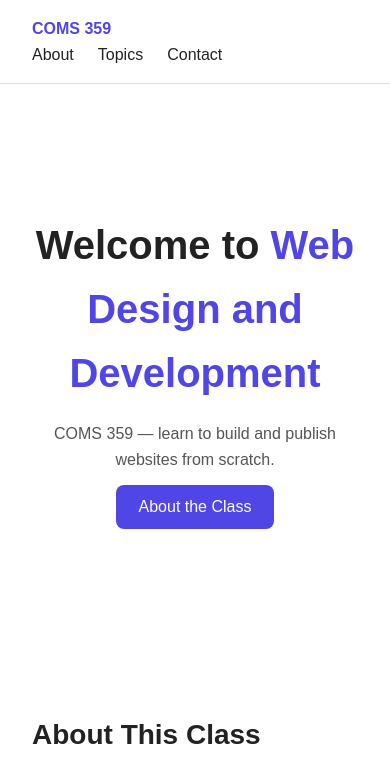
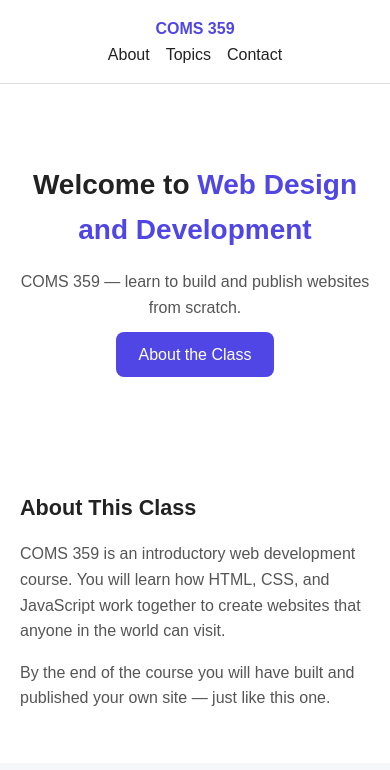
Before and after one commit to nianorris/coms-359, a plain HTML site: page index.html in a window 390 px wide. Shown: the top 770 px of the page. Drawn offline with Linux system fonts and the light colour scheme.

Commit message:
made some things look better just cause

```diff
--- a/css/style.css
+++ b/css/style.css
@@ -114,7 +114,7 @@ p  { color: #555; margin-bottom: 0.75rem; }
   flex-direction: column;
   gap: 0.75rem;
   max-width: 480px;
-  margin-top: 1.5rem;
+  margin: 1.5rem auto 0;
 }
 
 .contact-form label { font-weight: bold; }
@@ -154,3 +154,40 @@ footer {
   color: #888;
   font-size: 0.875rem;
 }
+
+/* Mobile */
+@media (max-width: 600px) {
+  header {
+    flex-direction: column;
+    gap: 0.75rem;
+    padding: 1rem;
+    text-align: center;
+  }
+
+  nav ul {
+    gap: 1rem;
+  }
+
+  h1 { font-size: 1.75rem; }
+  h2 { font-size: 1.35rem; }
+
+  .hero {
+    padding: 3.5rem 1.25rem;
+  }
+
+  section {
+    padding: 2.5rem 1.25rem;
+  }
+
+  .cards {
+    flex-direction: column;
+  }
+
+  .card {
+    min-width: unset;
+  }
+
+  .contact-form {
+    max-width: 100%;
+  }
+}
--- a/index.html
+++ b/index.html
@@ -5,6 +5,7 @@
   <meta name="viewport" content="width=device-width, initial-scale=1.0" />
   <title>Web Development — COMS 359</title>
   <link rel="stylesheet" href="css/style.css" />
+  <link rel="icon" type="image/svg+xml" href="favicon.svg" />
 </head>
 <body>
 
```
Also changed, not shown: favicon.svg (added).
